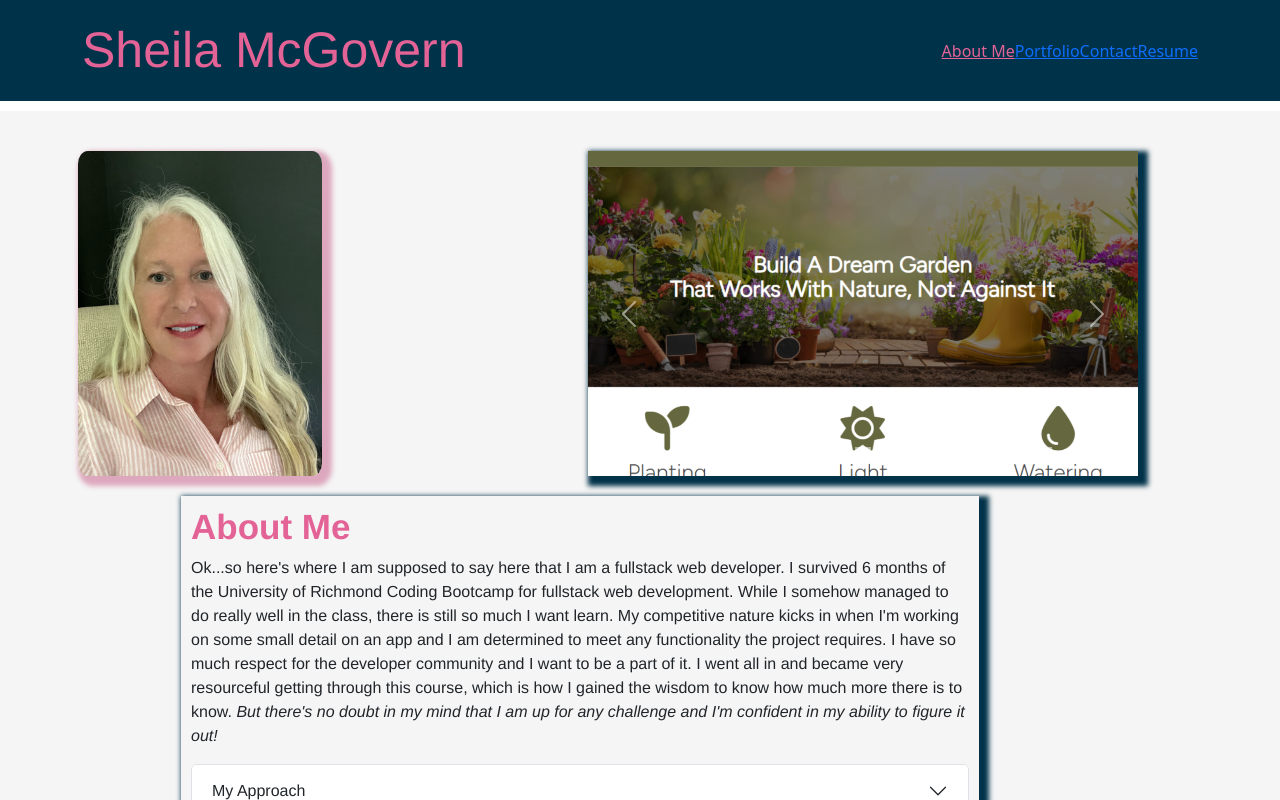
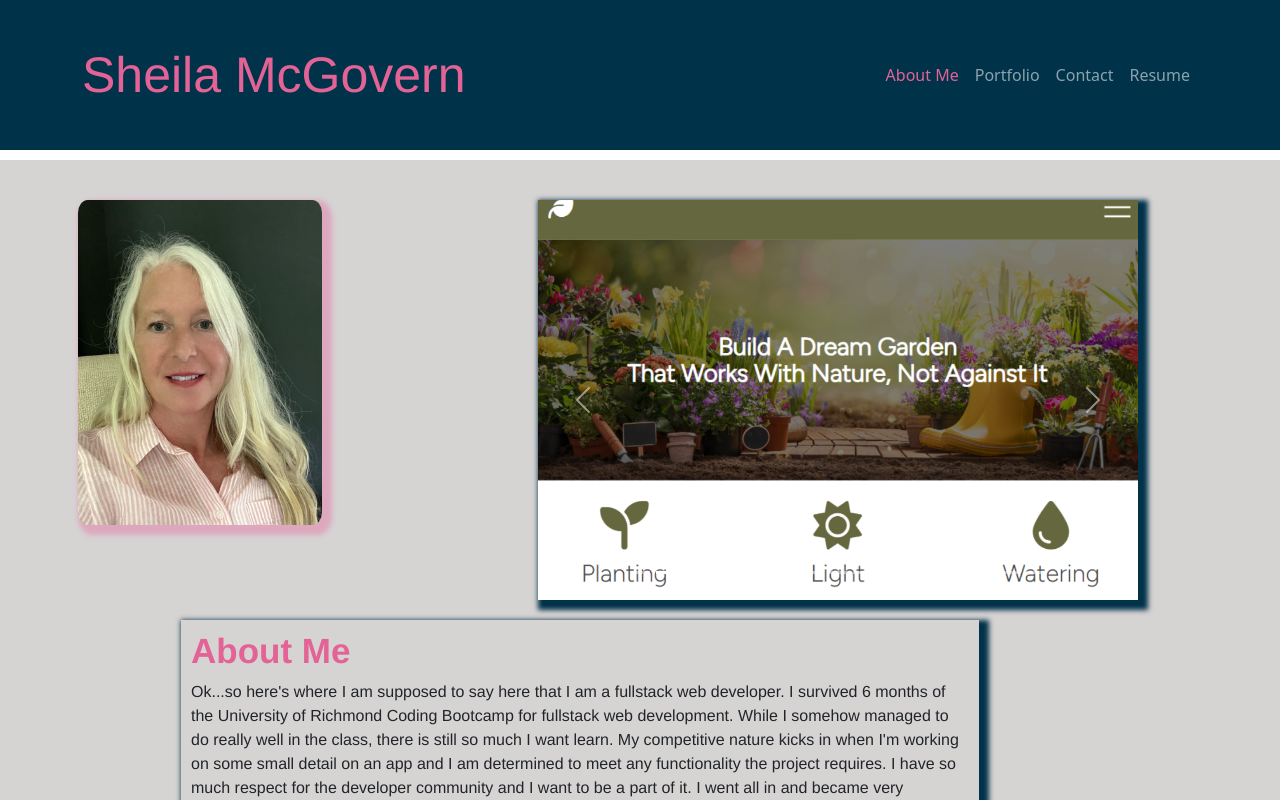
Before and after one commit to aliehs111/React_portfolio, a React (Create React App) app in the folder react_portfolio/: page / in a window 1280 px wide. Shown: the top 800 px of the page. Built offline with nearby package versions, Linux system fonts and the light colour scheme.

Commit message:
fixes navbar styling

```diff
--- a/react_portfolio/src/About.jsx
+++ b/react_portfolio/src/About.jsx
@@ -11,14 +11,14 @@ function About() {
   return (
     <Container className="about-container">
       <Row>
-        <Col>
+        <Col className="photo-col">
           <img
             src="/assets/myImage.jpeg"
             alt="my photo"
             className="profile-photo"
           />
         </Col>
-        <Col md={8}>
+        <Col md={8} className="carousel-col">
           <CarouselAbout style={{ width: '80%', height: '500px' }} />
         </Col>
       </Row>
--- a/react_portfolio/src/components/CarouselAbout.jsx
+++ b/react_portfolio/src/components/CarouselAbout.jsx
@@ -110,14 +110,14 @@ const carouselItems = [
 ];
 
 const containerStyle = {
-  width: '550px',
-  height: '325px',
+  width: '600px',
+  height: '400px',
   overflow: 'hidden',
 };
 
 const imageStyle = {
   width: '100%',
-  height: '325px', // Match the container height
+  height: '400px', // Match the container height
   objectFit: 'cover', // Preserve aspect ratio and cover the container
 };
 
--- a/react_portfolio/src/components/Header.jsx
+++ b/react_portfolio/src/components/Header.jsx
@@ -14,7 +14,7 @@ function Header({ updatePage }) {
       className="header"
     >
       <Container>
-        <Navbar.Brand href="#home" className="name">Sheila McGovern</Navbar.Brand>
+        <Navbar.Brand href="/" className="name">Sheila McGovern</Navbar.Brand>
         <Navbar.Toggle aria-controls="responsive-navbar-nav" />
         <Navbar.Collapse id="responsive-navbar-nav">
           <Nav className="me-auto"></Nav>
--- a/react_portfolio/src/components/Navigation.jsx
+++ b/react_portfolio/src/components/Navigation.jsx
@@ -7,10 +7,10 @@ import "./Page.css";
 function Navigation() {
   return (
     <Nav>
-      <NavLink to="/">About Me</NavLink>
-      <NavLink to="/portfolio">Portfolio</NavLink>
-      <NavLink to="/contact">Contact</NavLink>
-      <NavLink to="/resume">Resume</NavLink>
+      <NavLink className="nav-link" to="/">About Me</NavLink>
+      <NavLink className="nav-link" to="/portfolio">Portfolio</NavLink>
+      <NavLink className="nav-link" to="/contact">Contact</NavLink>
+      <NavLink  className="nav-link"to="/resume">Resume</NavLink>
     </Nav>
   );
 }
--- a/react_portfolio/src/components/Page.css
+++ b/react_portfolio/src/components/Page.css
@@ -1,10 +1,11 @@
 .page {
-  background-color: whitesmoke !important;
-  min-height: 75vh;
+  background-color: #d6d3d3 !important;
+  min-height: 80vh;
 }
 /* header */
 .header {
   background-color: #003249 !important;
+  min-height: 150px !important;
 }
 
 .name {
@@ -89,13 +90,7 @@
   border-radius: 5px !important;
 }
 
-/* Styles for normal navigation links */
-/* .nav-link {
-  color: grey;
-  transition: color 0.3s;
-  text-decoration: none;
-} */
-
+/* Style for the navigation bar */
 .nav-link:hover {
   color: #e36397 !important;
 }
@@ -244,7 +239,13 @@ div .contact-info a:hover {
   margin-bottom: 10px; /* Add spacing between list items */
 
 }
-/* Styles for active navigation links */
-.nav-link.active {
-  color: #e36397 !important;
+
+.photo-col {
+
+
 }
+
+.carousel-col {
+
+
+}
```
